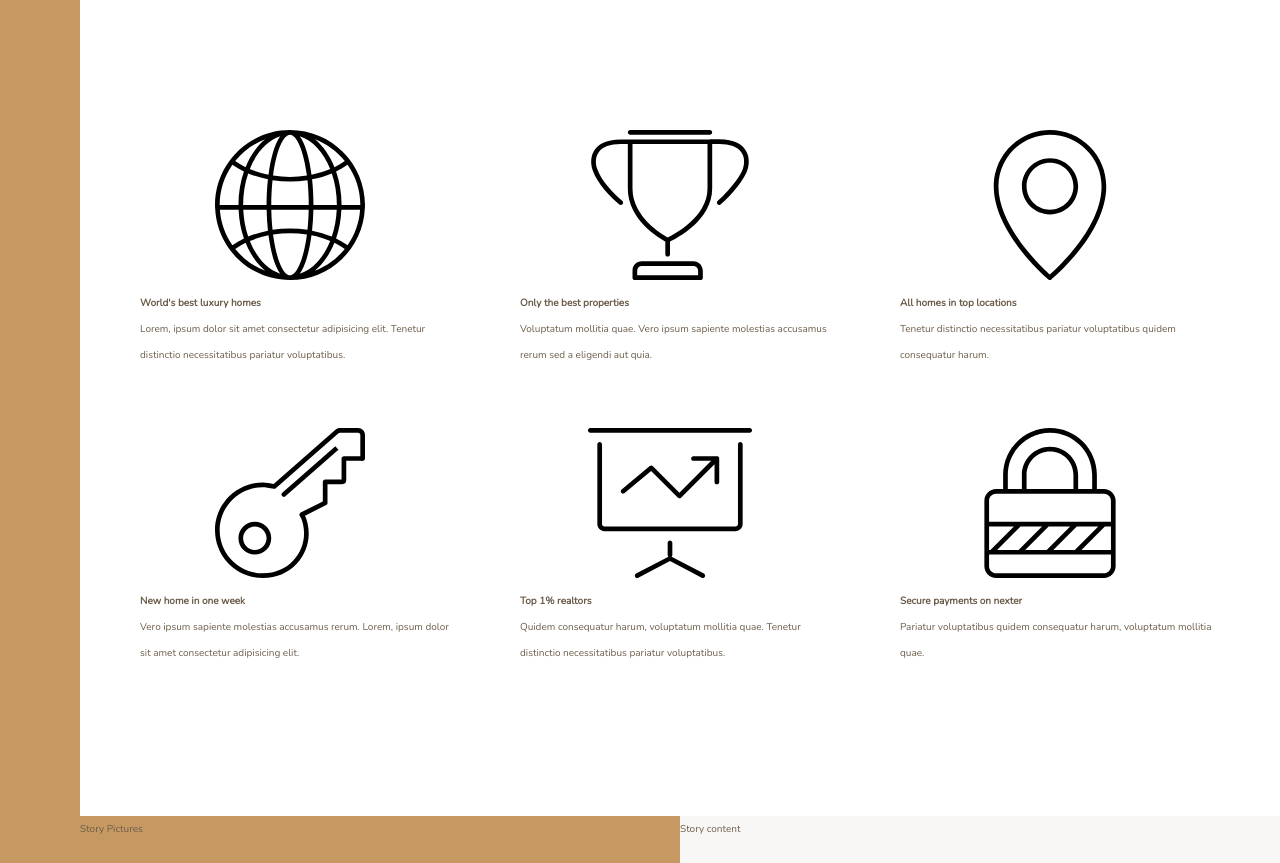
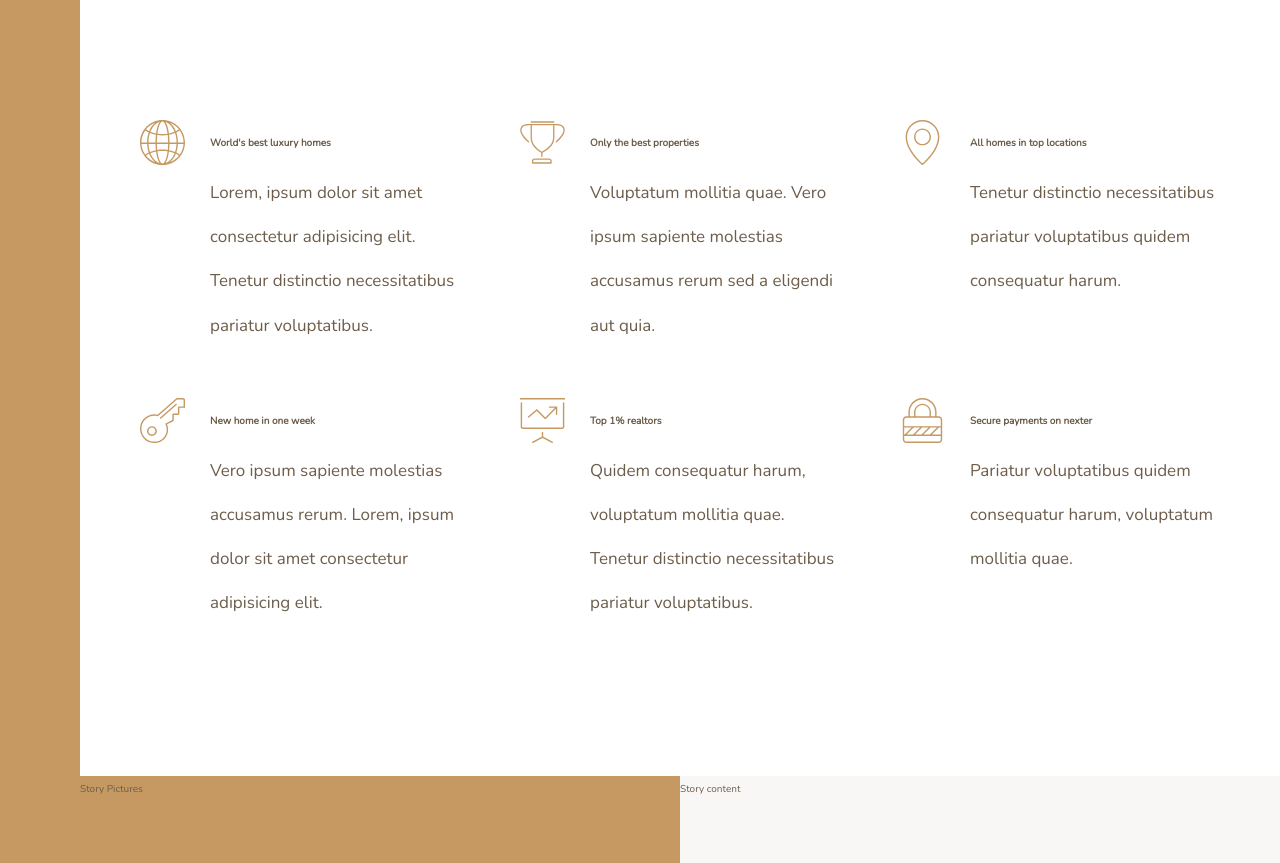
Before and after one commit to AndrewUAR/nexter-css_grid-sass, a website: page index.html in a window 1280 px wide. Shown: the part 660-1523 px from the top of the page. Drawn offline with nearby package versions, Linux system fonts and the light colour scheme; files that its build step writes are made by us from their sources.

Commit message:
feature section styling finished

```diff
--- a/sass/_features.scss
+++ b/sass/_features.scss
@@ -4,6 +4,27 @@
   margin: 15rem 0;
 
   display: grid;
-  grid-template-columns: repeat(3, 1fr);
+  // grid-template-columns: repeat(3, 1fr);
+  grid-template-columns: repeat(auto-fit, minmax(25rem, 1fr));
   grid-gap: 6rem;
+  align-items: start;
 }
+
+.feature {
+  display: grid;
+  grid-template-columns: min-content 1fr;
+  grid-row-gap: 1.5rem;
+  grid-column-gap: 2.5rem;
+
+  &__icon {
+    fill: $color-primary;
+    width: 4.5rem;
+    height: 4.5rem;
+    grid-row: 1 / span 2;
+    transform: translateY(-1rem);
+  }
+
+  &__text {
+    font-size: 1.7rem;
+  }
+}
```
